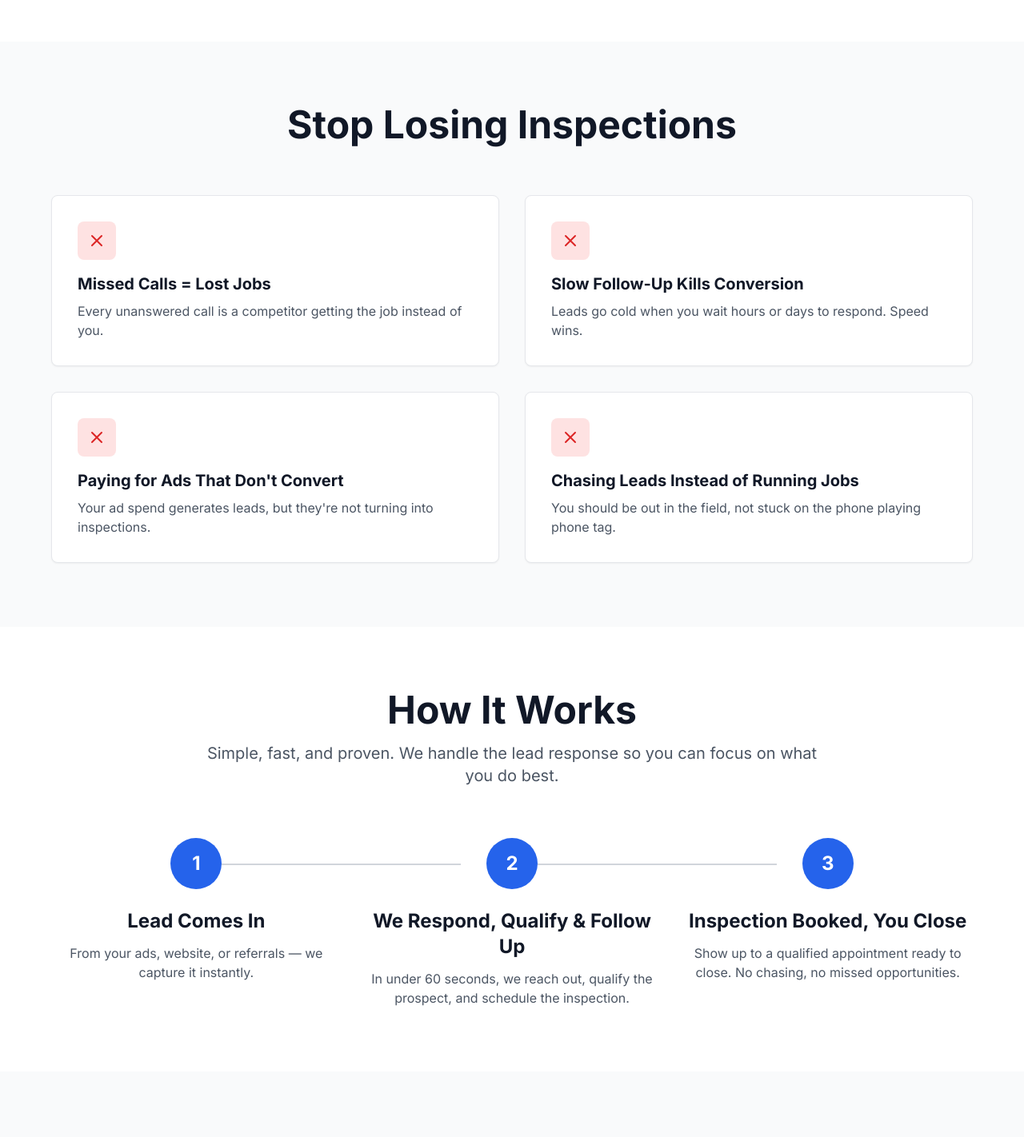
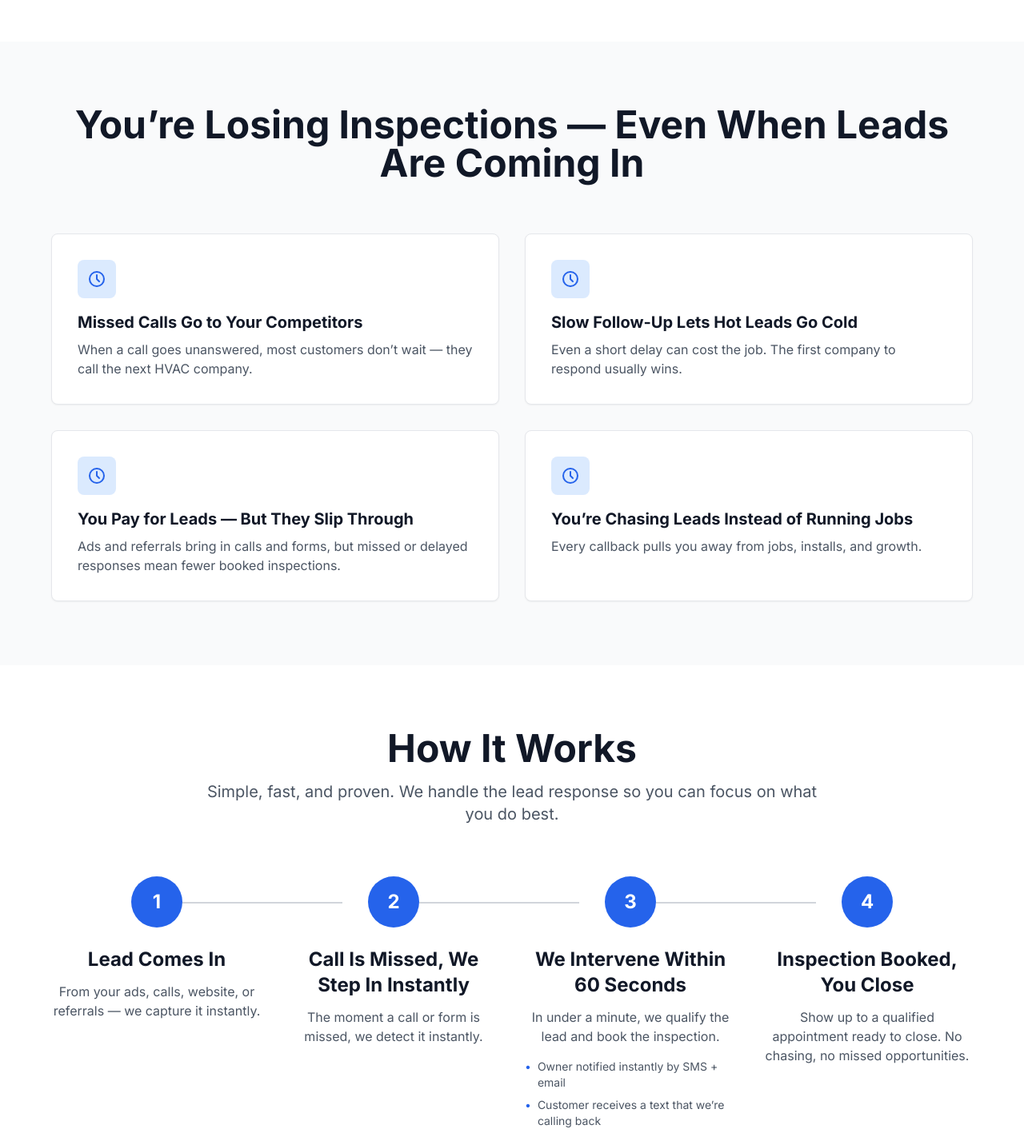
Before and after one commit to mehdi-ben-abdessalem/hvac-landing-page, a Next.js app: page / in a window 1280 px wide. Shown: the part 600-2022 px from the top of the page at 80% size. Built offline with nearby package versions, Linux system fonts and the light colour scheme.

Commit message:
all sections revamped

```diff
--- a/components/HowItWorks.tsx
+++ b/components/HowItWorks.tsx
@@ -8,15 +8,20 @@ const steps = [
   {
     number: '1',
     title: 'Lead Comes In',
-    description: 'From your ads, website, or referrals — we capture it instantly.',
+    description: 'From your ads, calls, website, or referrals — we capture it instantly.',
   },
   {
     number: '2',
-    title: 'We Respond, Qualify & Follow Up',
-    description: 'In under 60 seconds, we reach out, qualify the prospect, and schedule the inspection.',
+    title: 'Call Is Missed, We Step In Instantly',
+    description: 'The moment a call or form is missed, we detect it instantly.',
   },
   {
     number: '3',
+    title: 'We Intervene Within 60 Seconds',
+    description: 'In under a minute, we qualify the lead and book the inspection.',
+  },
+  {
+    number: '4',
     title: 'Inspection Booked, You Close',
     description: 'Show up to a qualified appointment ready to close. No chasing, no missed opportunities.',
   },
@@ -47,7 +52,7 @@ export default function HowItWorks() {
           Simple, fast, and proven. We handle the lead response so you can focus on what you do best.
         </motion.p>
 
-        <div className="grid grid-cols-1 md:grid-cols-3 gap-8 sm:gap-10 md:gap-8">
+        <div className="grid grid-cols-1 md:grid-cols-4 gap-8 sm:gap-10 md:gap-6 lg:gap-8">
           {steps.map((step, index) => (
             <motion.div
               key={index}
@@ -71,6 +76,20 @@ export default function HowItWorks() {
               <p className="text-sm sm:text-base text-gray-600 text-center leading-relaxed max-w-xs sm:max-w-sm md:max-w-none">
                 {step.description}
               </p>
+
+              {/* Step 3 specific UL list */}
+              {step.number === '3' && (
+                <ul className="mt-4 space-y-2 text-xs sm:text-sm text-gray-600 text-left w-full max-w-xs sm:max-w-sm md:max-w-none">
+                  <li className="flex items-start">
+                    <span className="mr-2 text-blue-600 flex-shrink-0">•</span>
+                    <span>Owner notified instantly by SMS + email</span>
+                  </li>
+                  <li className="flex items-start">
+                    <span className="mr-2 text-blue-600 flex-shrink-0">•</span>
+                    <span>Customer receives a text that we’re calling back</span>
+                  </li>
+                </ul>
+              )}
             </motion.div>
           ))}
         </div>
--- a/components/PainPoints.tsx
+++ b/components/PainPoints.tsx
@@ -6,20 +6,20 @@ import { useRef } from 'react'
 
 const painPoints = [
   {
-    title: 'Missed Calls = Lost Jobs',
-    description: 'Every unanswered call is a competitor getting the job instead of you.',
+    title: 'Missed Calls Go to Your Competitors',
+    description: 'When a call goes unanswered, most customers don’t wait — they call the next HVAC company.',
   },
   {
-    title: 'Slow Follow-Up Kills Conversion',
-    description: 'Leads go cold when you wait hours or days to respond. Speed wins.',
+    title: 'Slow Follow-Up Lets Hot Leads Go Cold',
+    description: 'Even a short delay can cost the job. The first company to respond usually wins.',
   },
   {
-    title: 'Paying for Ads That Don\'t Convert',
-    description: 'Your ad spend generates leads, but they\'re not turning into inspections.',
+    title: 'You Pay for Leads — But They Slip Through',
+    description: 'Ads and referrals bring in calls and forms, but missed or delayed responses mean fewer booked inspections.',
   },
   {
-    title: 'Chasing Leads Instead of Running Jobs',
-    description: 'You should be out in the field, not stuck on the phone playing phone tag.',
+    title: 'You’re Chasing Leads Instead of Running Jobs',
+    description: 'Every callback pulls you away from jobs, installs, and growth.',
   },
 ]
 
@@ -36,7 +36,7 @@ export default function PainPoints() {
           transition={{ duration: 0.5 }}
           className="text-3xl sm:text-4xl md:text-5xl font-bold text-gray-900 text-center mb-8 sm:mb-12 md:mb-16"
         >
-          Stop Losing Inspections
+          You’re Losing Inspections — Even When Leads Are Coming In
         </motion.h2>
 
         <div className="grid grid-cols-1 sm:grid-cols-2 gap-4 sm:gap-6 md:gap-8">
@@ -48,11 +48,11 @@ export default function PainPoints() {
               transition={{ duration: 0.5, delay: index * 0.1 }}
               className="bg-white p-6 sm:p-7 md:p-8 rounded-lg shadow-sm border border-gray-200"
             >
-              <div className="w-10 h-10 sm:w-12 sm:h-12 bg-red-100 rounded-lg flex items-center justify-center mb-3 sm:mb-4">
-                <svg className="w-5 h-5 sm:w-6 sm:h-6 text-red-600" fill="none" stroke="currentColor" viewBox="0 0 24 24">
-                  <path strokeLinecap="round" strokeLinejoin="round" strokeWidth={2} d="M6 18L18 6M6 6l12 12" />
-                </svg>
+              <div className="w-10 h-10 sm:w-12 sm:h-12 bg-blue-100 rounded-lg flex items-center justify-center mb-3 sm:mb-4">
+                <svg className="w-5 h-5 sm:w-6 sm:h-6 text-blue-600" fill="none" stroke="currentColor" viewBox="0 0 24 24"><circle cx="12" cy="12" r="9" strokeLinecap="round" strokeLinejoin="round" strokeWidth={2} />
+                <path strokeLinecap="round" strokeLinejoin="round" strokeWidth={2} d="M12 7v5l3 3" /></svg>
               </div>
+
               <h3 className="text-lg sm:text-xl font-bold text-gray-900 mb-2 leading-snug">
                 {point.title}
               </h3>
--- a/components/Pricing.tsx
+++ b/components/Pricing.tsx
@@ -61,15 +61,30 @@ export default function Pricing() {
               <svg className="w-5 h-5 sm:w-6 sm:h-6 text-blue-600 mr-2.5 sm:mr-3 flex-shrink-0 mt-0.5 sm:mt-1" fill="none" stroke="currentColor" viewBox="0 0 24 24">
                 <path strokeLinecap="round" strokeLinejoin="round" strokeWidth={2} d="M5 13l4 4L19 7" />
               </svg>
+              <span className="text-sm sm:text-base text-gray-700 leading-relaxed">Inspections booked directly on your calendar</span>
+            </li>
+            <li className="flex items-start">
+              <svg className="w-5 h-5 sm:w-6 sm:h-6 text-blue-600 mr-2.5 sm:mr-3 flex-shrink-0 mt-0.5 sm:mt-1" fill="none" stroke="currentColor" viewBox="0 0 24 24">
+                <path strokeLinecap="round" strokeLinejoin="round" strokeWidth={2} d="M5 13l4 4L19 7" />
+              </svg>
+              <span className="text-sm sm:text-base text-gray-700 leading-relaxed">Instant SMS + email notifications so you always know when we step in</span>
+            </li>
+            <li className="flex items-start">
+              <svg className="w-5 h-5 sm:w-6 sm:h-6 text-blue-600 mr-2.5 sm:mr-3 flex-shrink-0 mt-0.5 sm:mt-1" fill="none" stroke="currentColor" viewBox="0 0 24 24">
+                <path strokeLinecap="round" strokeLinejoin="round" strokeWidth={2} d="M5 13l4 4L19 7" />
+              </svg>
               <span className="text-sm sm:text-base text-gray-700 leading-relaxed">Works with your existing ads and CRM</span>
             </li>
             <li className="flex items-start">
               <svg className="w-5 h-5 sm:w-6 sm:h-6 text-blue-600 mr-2.5 sm:mr-3 flex-shrink-0 mt-0.5 sm:mt-1" fill="none" stroke="currentColor" viewBox="0 0 24 24">
                 <path strokeLinecap="round" strokeLinejoin="round" strokeWidth={2} d="M5 13l4 4L19 7" />
               </svg>
-              <span className="text-sm sm:text-base text-gray-700 leading-relaxed">Only pay when we deliver results</span>
+              <span className="text-sm sm:text-base text-gray-700 leading-relaxed">Pay only once 10 additional inspections are booked</span>
             </li>
           </ul>
+          <p className="text-xs sm:text-sm text-gray-500 leading-relaxed mb-4 sm:mb-6">
+            An inspection is considered booked when we intervene and a qualified lead is scheduled on your calendar.
+          </p>
 
           <div className="bg-yellow-50 border border-yellow-200 rounded-lg p-3.5 sm:p-4 mb-6 sm:mb-8">
             <p className="text-xs sm:text-sm text-gray-700 text-center leading-relaxed">
```
